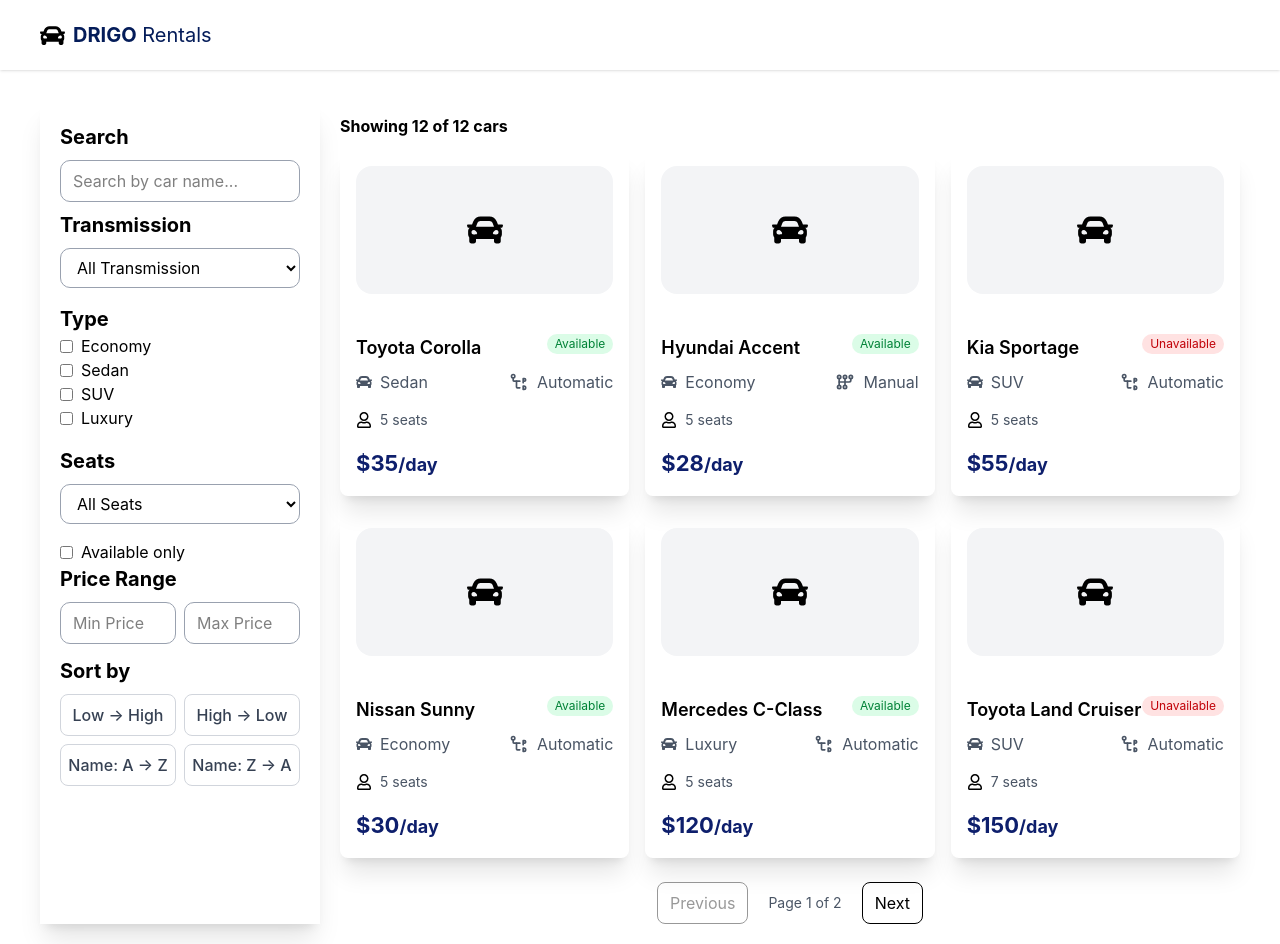
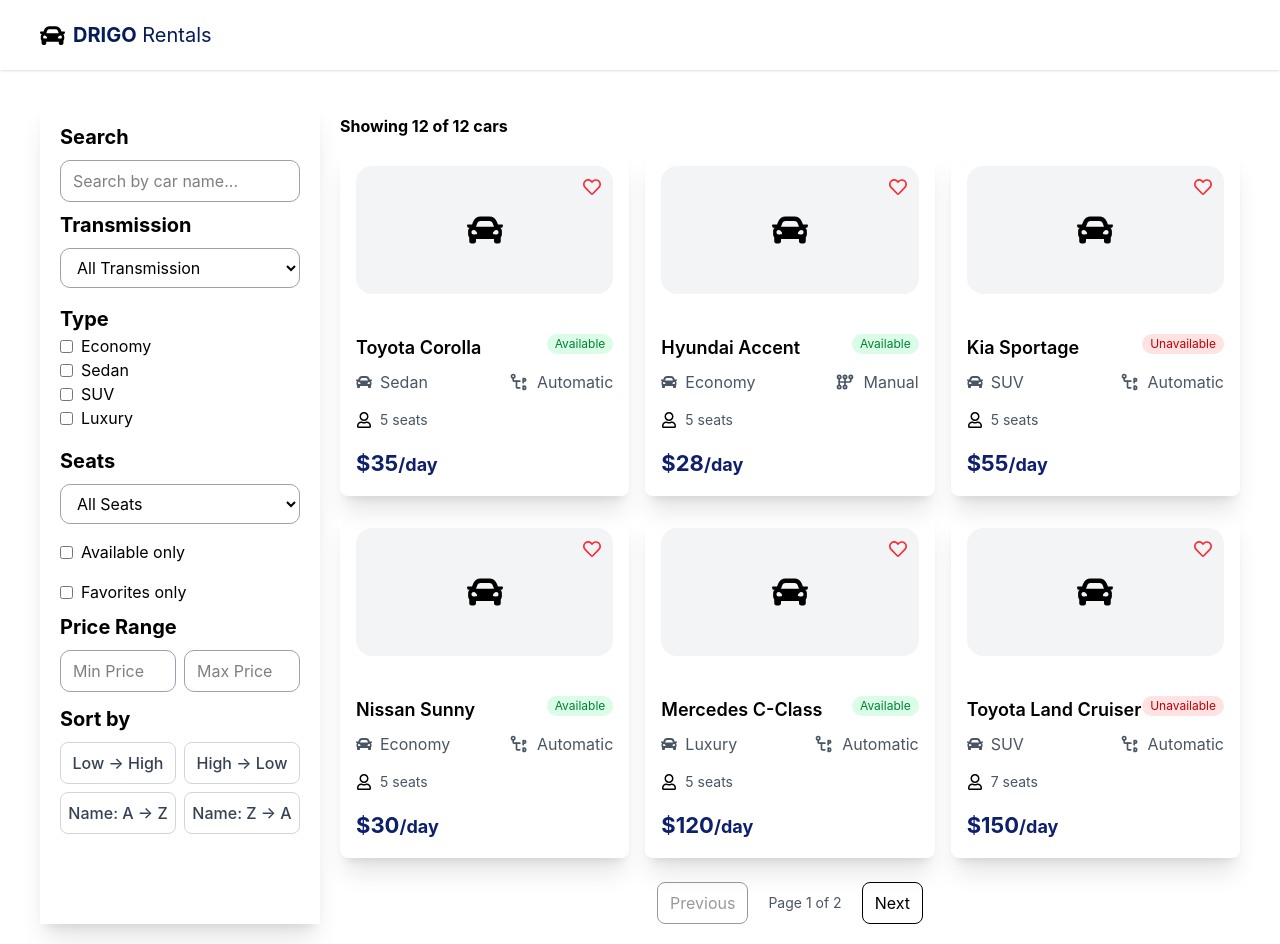
Before and after one commit to Baim55/Drigo-car-browser, a React (Vite) app: page / in a window 1280 px wide. Built offline with nearby package versions, Linux system fonts and the light colour scheme.

Commit message:
add persisted favorites with list/detail sync

```diff
--- a/src/components/CarCard.jsx
+++ b/src/components/CarCard.jsx
@@ -1,17 +1,29 @@
-import { FaCar, FaRegUser } from "react-icons/fa";
+import { FaCar, FaHeart, FaRegHeart, FaRegUser } from "react-icons/fa";
 import { TbAutomaticGearbox, TbManualGearbox } from "react-icons/tb";
 import { Link } from "react-router-dom";
 
-function CarCard({ car }) {
+function CarCard({ car, isFavorite, onToggleFavorite }) {
   const badgeClass = car.available
     ? "bg-green-100 text-green-700"
     : "bg-red-100 text-red-700";
 
+  function handleFavoriteClick(e) {
+    e.preventDefault();
+    e.stopPropagation();
+    onToggleFavorite(car.id);
+  }
+
   return (
     <Link to={`/cars/${car.id}`} className="block">
       <div className=" rounded-lg p-4 shadow-xl flex flex-col gap-2">
-        <div className="w-full h-32 bg-gray-100 rounded-2xl flex items-center justify-center text-4xl mb-8">
+        <div className="relative w-full h-32 bg-gray-100 rounded-2xl flex items-center justify-center text-4xl mb-8">
           <FaCar />
+          <button
+            onClick={handleFavoriteClick}
+            className="absolute top-3 right-3 text-red-500 text-lg z-10"
+          >
+            {isFavorite ? <FaHeart /> : <FaRegHeart />}
+          </button>
         </div>
         <div className="flex justify-between items-start">
           <h3 className="text-lg font-semibold">{car.name}</h3>
--- a/src/components/CarGrid.jsx
+++ b/src/components/CarGrid.jsx
@@ -1,10 +1,15 @@
 import CarCard from "./CarCard";
 
-function CarGrid({ cars }) {
+function CarGrid({ cars, isFavorite, onToggleFavorite }) {
   return (
     <div className=" grid grid-cols-1 sm:grid-cols-2 lg:grid-cols-3 gap-4">
       {cars.map((car) => (
-        <CarCard key={car.id} car={car} />
+        <CarCard
+          key={car.id}
+          car={car}
+          isFavorite={isFavorite(car.id)}
+          onToggleFavorite={onToggleFavorite}
+        />
       ))}
     </div>
   );
--- a/src/components/FilterBar.jsx
+++ b/src/components/FilterBar.jsx
@@ -7,8 +7,9 @@ function FilterBar({
   onAvailableOnlyChange,
   seats,
   onSeatsChange,
+  favoritesOnly,
+  onFavoritesOnlyChange,
 }) {
-
   const ALL_TYPES = ["Economy", "Sedan", "SUV", "Luxury"];
 
   return (
@@ -28,7 +29,7 @@ function FilterBar({
 
       <div className="w-full">
         <p className="font-bold text-[20px]">Type</p>
-       {ALL_TYPES.map((t)=>(
+        {ALL_TYPES.map((t) => (
           <label key={t} className="flex items-center gap-2">
             <input
               type="checkbox"
@@ -60,6 +61,14 @@ function FilterBar({
         />
         Available only
       </label>
+      <label className="flex items-center gap-2 mb-2">
+        <input
+          type="checkbox"
+          checked={favoritesOnly}
+          onChange={(e) => onFavoritesOnlyChange(e.target.checked)}
+        />
+        Favorites only
+      </label>
     </div>
   );
 }
--- /dev/null
+++ b/src/hooks/useFavorites.js
@@ -0,0 +1,34 @@
+import { useCallback, useEffect, useState } from "react";
+
+const STORAGE_KEY = "favoriteCarİds";
+
+function useFavorites() {
+  const [favoriteIds, setFavoriteIds] = useState(() => {
+    try {
+      const stored = localStorage.getItem(STORAGE_KEY);
+      return stored ? JSON.parse(stored) : [];
+    } catch {
+      return [];
+    }
+  });
+
+  useEffect(() => {
+    localStorage.setItem(STORAGE_KEY, JSON.stringify(favoriteIds));
+  }, [favoriteIds]);
+
+  const toggleFavorite = useCallback((carId) => {
+    setFavoriteIds((prev) =>
+      prev.includes(carId)
+        ? prev.filter((id) => id !== carId)
+        : [...prev, carId],
+    );
+  }, []);
+
+  const isFavorite = useCallback(
+    (carId) => favoriteIds.includes(carId),
+    [favoriteIds],
+  );
+  return { favoriteIds, toggleFavorite, isFavorite };
+}
+
+export default useFavorites;
--- a/src/pages/CarDetailPage.jsx
+++ b/src/pages/CarDetailPage.jsx
@@ -2,18 +2,31 @@ import { useParams, useNavigate } from "react-router-dom";
 import useCars from "../hooks/useCars";
 import LoadingState from "../components/LoadingState";
 import ErrorState from "../components/ErrorState";
-import { FaCar, FaRegUser, FaArrowLeft } from "react-icons/fa";
+import {
+  FaCar,
+  FaRegUser,
+  FaArrowLeft,
+  FaHeart,
+  FaRegHeart,
+} from "react-icons/fa";
 import { TbAutomaticGearbox, TbManualGearbox } from "react-icons/tb";
+import useFavorites from "../hooks/useFavorites";
 
 function CarDetailPage() {
   const { id } = useParams();
   const navigate = useNavigate();
   const { data: cars, loading, error, retry } = useCars();
+  const { isFavorite, toggleFavorite } = useFavorites();
 
   if (loading) return <LoadingState />;
   if (error) return <ErrorState message={error} onRetry={retry} />;
 
   const car = cars.find((car) => car.id === Number(id));
+
+  function handleFavoriteClick(e) {
+    e.preventDefault();
+    toggleFavorite(car.id);
+  }
 
   if (!car) {
     return (
@@ -51,12 +64,16 @@ function CarDetailPage() {
 
       <div className="bg-white border border-gray-200 rounded-2xl shadow-xl max-w-4xl overflow-hidden">
         <div className="grid grid-cols-1 md:grid-cols-2">
-          {/* Left: image */}
-          <div className="w-full h-64 md:h-full bg-gray-100 flex items-center justify-center text-7xl">
+          <div className="w-full h-64 md:h-full bg-gray-100 flex items-center justify-center text-7xl relative">
             <FaCar />
+            <button
+              onClick={handleFavoriteClick}
+              className="absolute top-3 right-3 text-red-500 text-2xl z-10"
+            >
+              {isFavorite(car.id) ? <FaHeart /> : <FaRegHeart />}
+            </button>
           </div>
 
-          {/* Right: details */}
           <div className="p-6 flex flex-col">
             <div className="flex justify-between items-start mb-6">
               <div>
@@ -111,7 +128,9 @@ function CarDetailPage() {
                 <p className="text-xs text-gray-500">Price per day</p>
                 <p className="text-3xl font-bold text-[#0e1f6c]">
                   ${car.pricePerDay}
-                  <span className="text-sm font-normal text-gray-500">/day</span>
+                  <span className="text-sm font-normal text-gray-500">
+                    /day
+                  </span>
                 </p>
               </div>
             </div>
--- a/src/pages/CarListPage.jsx
+++ b/src/pages/CarListPage.jsx
@@ -16,12 +16,15 @@ import filtersReducer, { initialFilters } from "../reducers/filtersReducer";
 import PriceRangeFilter from "../components/PriceRangeFilter";
 import paginate from "../utils/paginate";
 import Pagination from "../components/Pagination";
+import useFavorites from "../hooks/useFavorites";
 
 function CarListPage() {
   const PAGE_SIZE = 6;
 
   const { data: cars, loading, error, retry } = useCars();
   const [searchParams, setSearchParams] = useSearchParams();
+
+  const { isFavorite, toggleFavorite, favoriteIds } = useFavorites();
 
   const [filters, dispatch] = useReducer(
     filtersReducer,
@@ -56,6 +59,8 @@ function CarListPage() {
       priceMin: debouncedPriceMin,
       priceMax: debouncedPriceMax,
       seats: filters.seats,
+      favoritesOnly: filters.favoritesOnly,
+      favoriteIds,
     });
     return sortCars(filtered, filters.sort);
   }, [
@@ -68,6 +73,8 @@ function CarListPage() {
     debouncedPriceMax,
     filters.seats,
     filters.sort,
+    filters.favoritesOnly,
+    favoriteIds,
   ]);
 
   const { paginatedItems, totalPages, currentPage } = useMemo(() => {
@@ -134,6 +141,10 @@ function CarListPage() {
             onSeatsChange={(value) =>
               dispatch({ type: "SET_SEATS", payload: value })
             }
+            favoritesOnly={filters.favoritesOnly}
+            onFavoritesOnlyChange={(value) =>
+              dispatch({ type: "SET_FAVORITES_ONLY", payload: value })
+            }
           />
           <PriceRangeFilter
             priceMin={filters.priceMin}
@@ -158,7 +169,11 @@ function CarListPage() {
           {filteredCars.length === 0 ? (
             <EmptyState onReset={handleReset} />
           ) : (
-            <CarGrid cars={paginatedItems} />
+            <CarGrid
+              cars={paginatedItems}
+              isFavorite={isFavorite}
+              onToggleFavorite={toggleFavorite}
+            />
           )}
           <Pagination
             currentPage={currentPage}
--- a/src/reducers/filtersReducer.js
+++ b/src/reducers/filtersReducer.js
@@ -8,6 +8,7 @@ export const initialFilters = {
   seats: "All",
   sort: "none",
   page: 1,
+  favoritesOnly: false,
 };
 
 function filtersReducer(state, action) {
@@ -38,6 +39,8 @@ function filtersReducer(state, action) {
       return { ...state, page: action.payload };
     case "RESET":
       return initialFilters;
+    case "SET_FAVORITES_ONLY":
+      return { ...state, favoritesOnly: action.payload, page: 1 };
     default:
       return state;
   }
--- a/src/utils/filterCars.js
+++ b/src/utils/filterCars.js
@@ -1,4 +1,17 @@
-function filterCars(cars, { search, transmission, types, availableOnly,priceMin, priceMax, seats }) {
+function filterCars(
+  cars,
+  {
+    search,
+    transmission,
+    types,
+    availableOnly,
+    priceMin,
+    priceMax,
+    seats,
+    favoritesOnly,
+    favoriteIds,
+  },
+) {
   return cars.filter((car) => {
     if (search && !car.name.toLowerCase().includes(search.toLowerCase())) {
       return false;
@@ -12,13 +25,16 @@ function filterCars(cars, { search, transmission, types, availableOnly,priceMin,
     if (availableOnly && !car.available) {
       return false;
     }
-    if(priceMin !== "" && car.pricePerDay  < parseFloat(priceMin)) {
+    if (priceMin !== "" && car.pricePerDay < parseFloat(priceMin)) {
       return false;
     }
-    if(priceMax !== "" && car.pricePerDay  > parseFloat(priceMax)) {
+    if (priceMax !== "" && car.pricePerDay > parseFloat(priceMax)) {
       return false;
     }
-    if(seats !== "All" && car.seats !== Number(seats)) {
+    if (seats !== "All" && car.seats !== Number(seats)) {
+      return false;
+    }
+    if (favoritesOnly && !favoriteIds.includes(car.id)) {
       return false;
     }
     return true;
```
Lines whose indentation alone changed are shown as unchanged.
